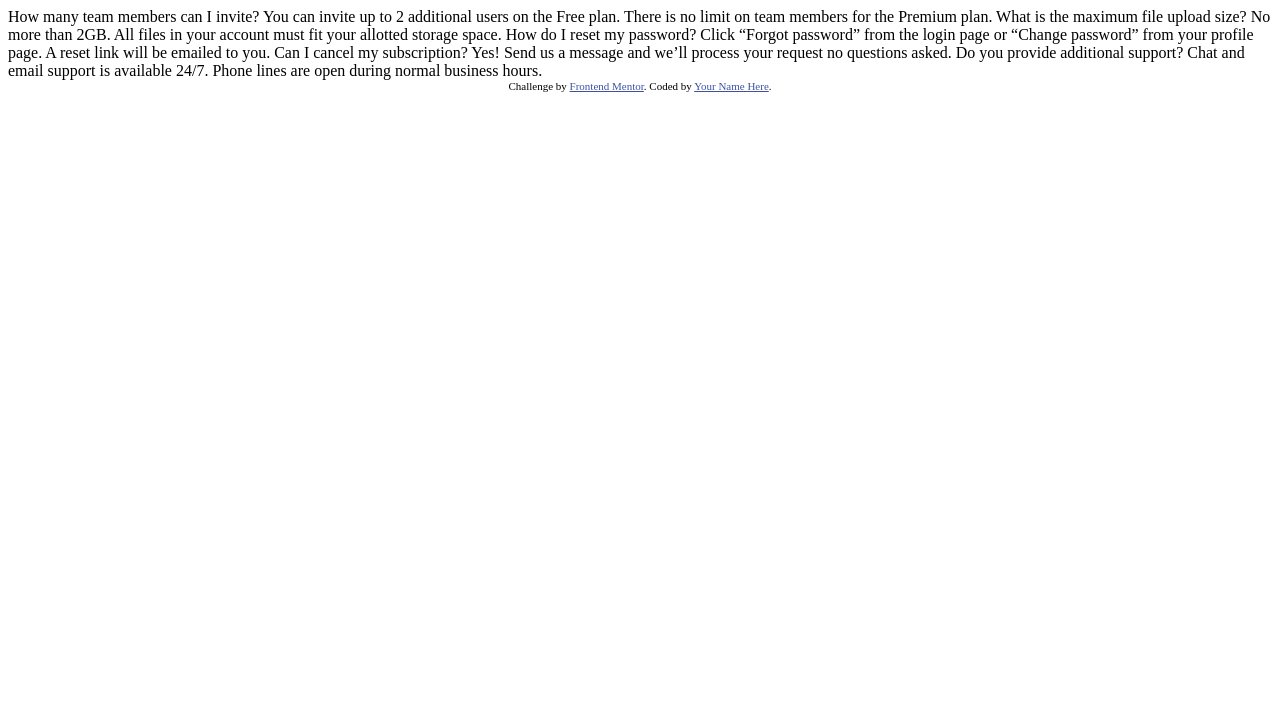
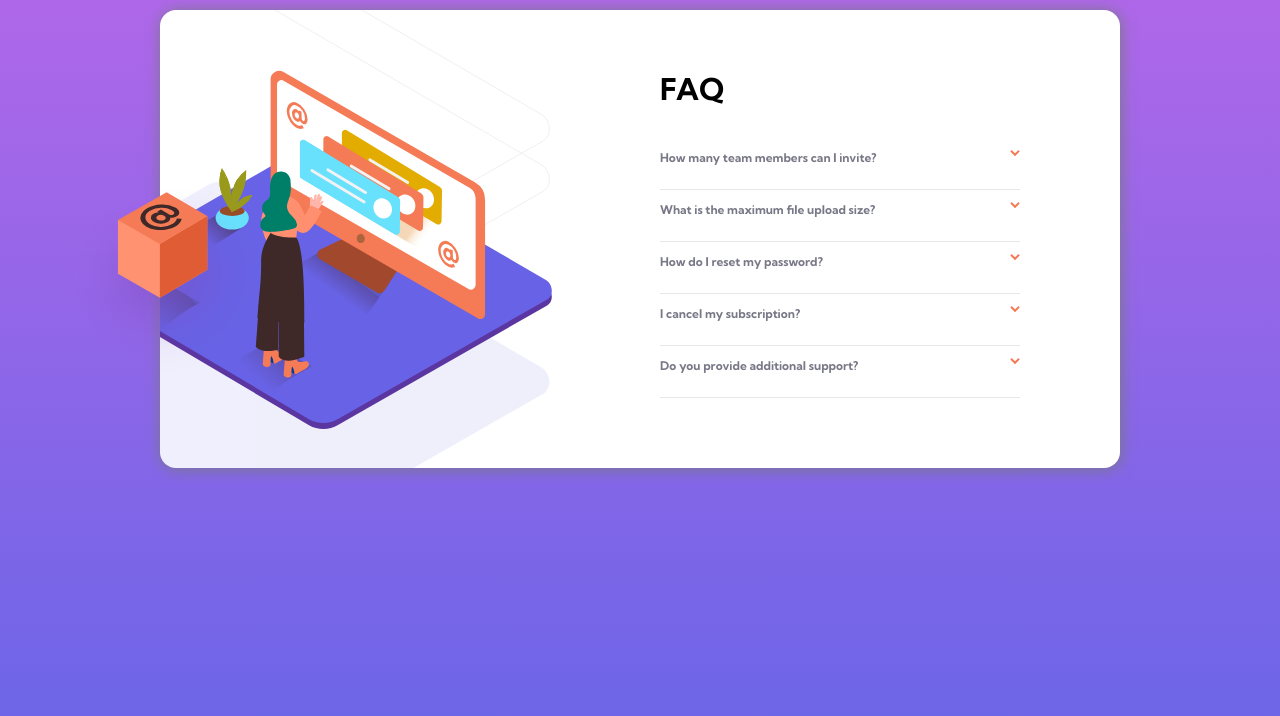
Before and after one commit to Sandip124/FrontendMentorChallenge-02-faq-accordion-card-main, a plain HTML site: page index.html in a window 1280 px wide. Drawn offline with nearby package versions, Linux system fonts and the light colour scheme.

Commit message:
faq accordin for the desktop view is finished

```diff
--- a/index.html
+++ b/index.html
@@ -1,40 +1,135 @@
 <!DOCTYPE html>
 <html lang="en">
+
 <head>
   <meta charset="UTF-8">
-  <meta name="viewport" content="width=device-width, initial-scale=1.0"> <!-- displays site properly based on user's device -->
+  <meta name="viewport" content="width=device-width, initial-scale=1.0">
+  <!-- displays site properly based on user's device -->
 
   <link rel="icon" type="image/png" sizes="32x32" href="./images/favicon-32x32.png">
 
   <title>Frontend Mentor | FAQ Accordion Card</title>
 
-  <!-- Feel free to remove these styles or customise in your own stylesheet 👍 -->
-  <style>
-    .attribution { font-size: 11px; text-align: center; }
-    .attribution a { color: hsl(228, 45%, 44%); }
-  </style>
+  <link rel="preconnect" href="https://fonts.gstatic.com">
+  <link href="https://fonts.googleapis.com/css2?family=Kumbh+Sans:wght@400;700&display=swap" rel="stylesheet">
+  <link rel="stylesheet" href="style.css">
+
 </head>
+
 <body>
-  How many team members can I invite?
+
+  <div class="faq-card">
+    <div class="faq-image">
+      <div class="illustration-box">
+        <img src="/images/illustration-box-desktop.svg" alt="illustration-box">
+      </div>
+      <div class="illustration-women">
+        <img src="/images/illustration-woman-online-desktop.svg" alt="illustration-woman-online">
+        <img src="/images/illustration-woman-online-mobile.svg" style="display: none;" alt="illustration-woman-online">
+      </div>
+      <div class="background-pattern">
+      </div>
+    </div>
+
+
+    <div class="faq-group">
+      <div class="faq-title">FAQ</div>
+
+      <div class="faq-item">
+        <div class="faq-item-header">
+          <a href="#">How many team members can I invite?
+            <span>
+              <img src="/images/icon-arrow-down.svg" alt="arrow">
+            </span>
+          </a>
+        </div>
+        <div class="faq-item-body collapsed">
           You can invite up to 2 additional users on the Free plan. There is no limit on
           team members for the Premium plan.
+        </div>
+      </div>
 
-  What is the maximum file upload size?
+      <div class="faq-item">
+        <div class="faq-item-header">
+          <a href="#">What is the maximum file upload size?
+            <span>
+              <img src="/images/icon-arrow-down.svg" alt="arrow">
+            </span>
+          </a>
+        </div>
+        <div class="faq-item-body collapsed">
           No more than 2GB. All files in your account must fit your allotted storage space.
+        </div>
+      </div>
 
-  How do I reset my password?
+      <div class="faq-item">
+        <div class="faq-item-header">
+          <a href="#">How do I reset my password?
+            <span>
+              <img src="/images/icon-arrow-down.svg" alt="arrow">
+            </span>
+          </a>
+        </div>
+        <div class="faq-item-body collapsed">
           Click “Forgot password” from the login page or “Change password” from your profile page.
           A reset link will be emailed to you.
+        </div>
+      </div>
 
-  Can I cancel my subscription?
+      <div class="faq-item">
+        <div class="faq-item-header">
+          <a href="#">I cancel my subscription?
+            <span>
+              <img src="/images/icon-arrow-down.svg" alt="arrow">
+            </span>
+          </a>
+        </div>
+        <div class="faq-item-body collapsed">
           Yes! Send us a message and we’ll process your request no questions asked.
+        </div>
+      </div>
 
-  Do you provide additional support?
+      <div class="faq-item">
+        <div class="faq-item-header">
+          <a href="#">Do you provide additional support?
+            <span>
+              <img src="/images/icon-arrow-down.svg" alt="arrow">
+            </span>
+          </a>
+        </div>
+        <div class="faq-item-body collapsed">
           Chat and email support is available 24/7. Phone lines are open during normal business hours.
+        </div>
+      </div>
+    </div>
+  </div>
 
-  <div class="attribution">
-    Challenge by <a href="https://www.frontendmentor.io?ref=challenge" target="_blank">Frontend Mentor</a>.
-    Coded by <a href="#">Your Name Here</a>.
-  </div>
+  <script type="text/javascript" src="//code.jquery.com/jquery-1.11.0.min.js"></script>
+
+  <script>
+
+    $('.faq-item').on('click', function (e) {
+
+      let target = e.target;
+      var faqItem = $(target).closest('.faq-item');
+      if ($(faqItem).hasClass('active')) {
+        $(faqItem).removeClass('active');
+        $(faqItem).find('.faq-item-body').addClass('collapsed');
+        $(faqItem).find('.faq-item-header>a>span>img').css({
+          'transform': 'rotate(0deg)'
+        });
+
+      } else {
+        $(faqItem).addClass('active');
+        $(faqItem).find('.faq-item-body').removeClass('collapsed');
+        $(faqItem).find('.faq-item-header>a>span>img').css({
+          'transform': 'rotate(180deg)'
+        });
+      }
+
+    });
+
+  </script>
 </body>
+
 </html>
--- /dev/null
+++ b/style.scss
@@ -0,0 +1,125 @@
+$softviolet: hsl(273, 75%, 66%);
+$softBlue: hsl(240, 73%, 65%);
+$backgroundGradient: linear-gradient(0deg, $softBlue, $softviolet);
+
+$cardBackground: #fff;
+$fontFamily: "Kumbh Sans";
+
+$veryDarkDesaturatedBlue: hsl(238, 29%, 16%);
+$softRed: hsl(14, 88%, 65%);
+
+$veryDarkGrayishBlue: hsl(237, 12%, 33%);
+$darkGrayishBlue: hsl(240, 6%, 50%);
+$lightGrayishBlue: hsl(240, 5%, 91%);
+$white: #fff;
+
+$bodyFont: 12px;
+
+body {
+    background: $backgroundGradient;
+    font-family: $fontFamily;
+    background-size: cover;
+    height: 100vh;
+    margin: 0px auto;
+    padding: 0px;
+    font-size: $bodyFont;
+}
+
+.faq-card {
+    background-color: $cardBackground;
+    max-width: 960px;
+    width: 100%;
+    margin: 10px auto;
+    padding: 0em;
+    border-radius: 16px;
+    grid-template-columns: 50% 50%;
+    grid-template-areas: "faq-image faq-group";
+    z-index: -2;
+    overflow: hidden;
+    background-clip: border-box;
+    box-shadow: 1px 1px 15px $darkGrayishBlue;
+    display: grid;
+}
+
+.faq-image {
+    margin-top: 60px;
+    .illustration-box {
+        img {
+            position: absolute;
+            margin-left: -5.8rem;
+            margin-top: 10em;
+        }
+    }
+    .illustration-women {
+        overflow: hidden;
+        img {
+            margin-left: -5rem;
+            flex-direction: column;
+            justify-content: center;
+        }
+    }
+
+    .background-pattern {
+        width: 650px;
+        height: 540px;
+        margin-left: -260px;
+        margin-top: -42em;
+        background-image: url("/images/bg-pattern-desktop.svg");
+        background-repeat: no-repeat;
+        background-size: cover;
+        z-index: -1;
+    }
+}
+
+.faq-group {
+    width: 360px;
+    margin: 0px 20px;
+
+    .faq-title {
+        display: inline-block;
+        font-weight: bold;
+        font-size: 2.5em;
+        margin-bottom: 1em;
+        margin-top: 2em;
+    }
+}
+
+.faq-item {
+    border-bottom: 1px solid $lightGrayishBlue;
+    padding: 1em 0em;
+
+    &.active {
+        & > .faq-item-header > a {
+            font-weight: bold;
+            color: $veryDarkDesaturatedBlue;
+        }
+    }
+
+    .faq-item-header {
+        color: $darkGrayishBlue;
+        margin-bottom: 1em;
+        font-weight: bold;
+
+        a {
+            cursor: pointer;
+            text-decoration: none;
+            color: $darkGrayishBlue;
+
+            &:hover {
+                color: $softRed;
+            }
+        }
+    }
+
+    .faq-item-body {
+        color: $darkGrayishBlue;
+    }
+}
+
+.faq-item-header > a > span > img {
+    float: right;
+}
+
+.collapsed {
+    display: none;
+}
```
Also changed, not shown: style.css (added), 1 other file. Lines whose indentation alone changed are shown as unchanged.
